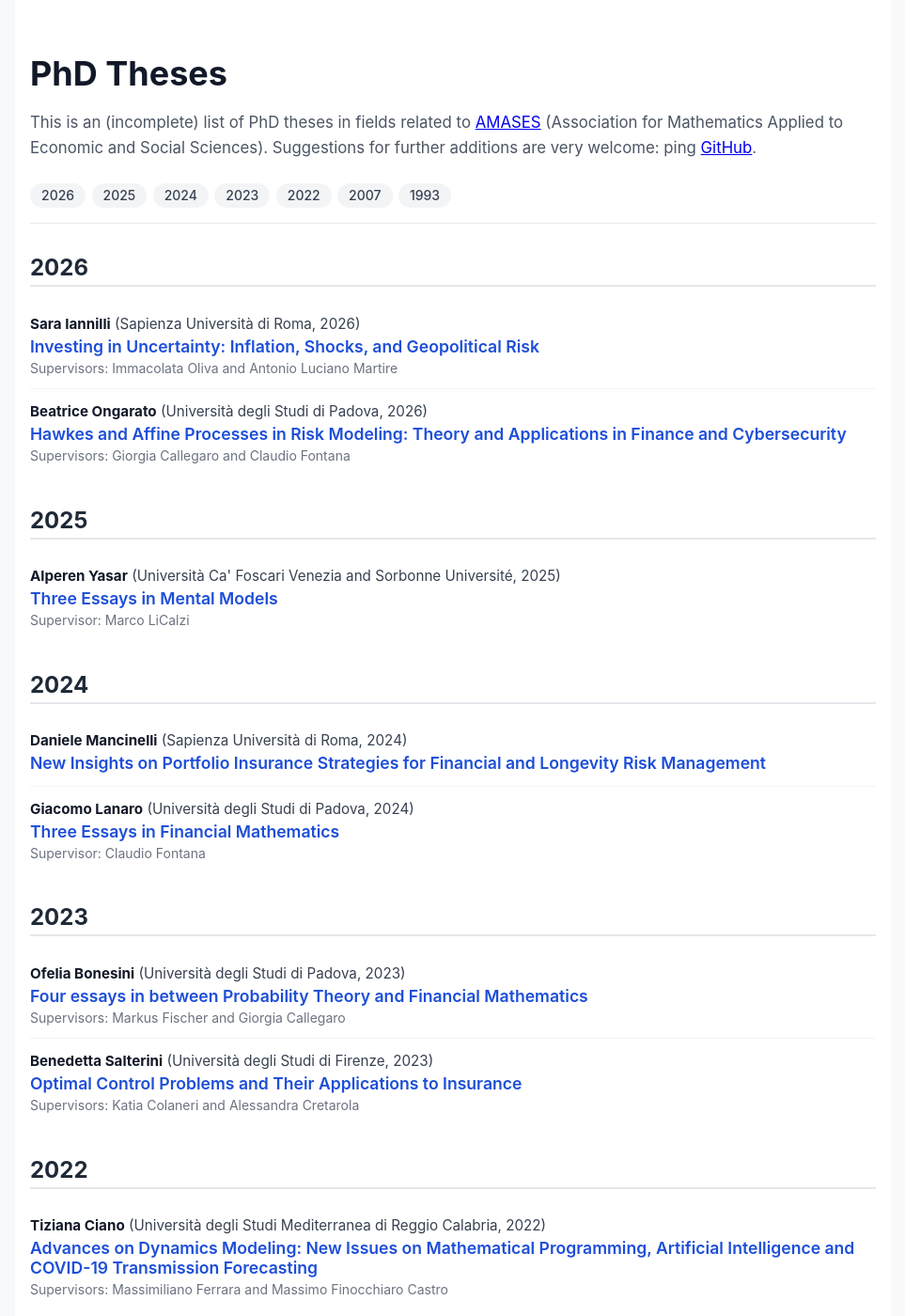
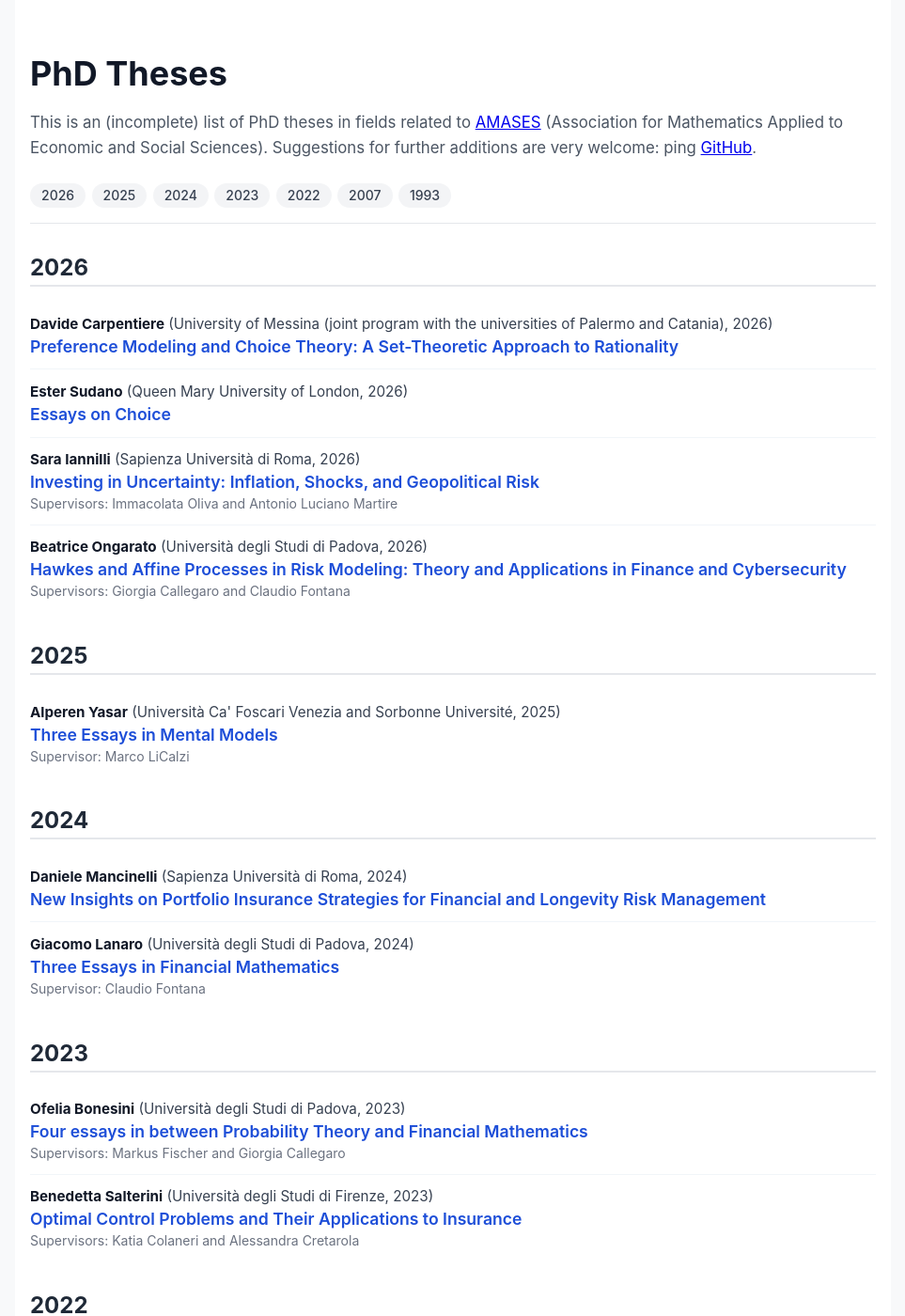
Before and after one commit to mlicalzi/AMASES_theses, a Jekyll site: the page built from index.md, in a window 1280 px wide and 1400 px high. Shown: the whole window at 94% size, without its empty margins (158-1121 px from the left). Built offline with Jekyll 4.4.1, drawn with Linux system fonts in a browser that asks for light colours; some of the changed text lies outside the part shown.

Commit message:
Add files via upload

```diff
--- a/_data/theses.yml
+++ b/_data/theses.yml
@@ -1,3 +1,31 @@
+- name: Angelo Enrico Petralia
+  affiliation: University of Turin and Collegio Carlo Alberto
+  year: 2022
+  url: https://iris.unito.it/retrieve/870a3196-e1b2-4833-90b6-5f7d9d8949a6/Petralia_Phd_thesis.pdf
+  title: "Essays on Bounded Rationality"
+  supervisor:
+    - Paolo Ghirardato
+
+- name: Davide Carpentiere
+  affiliation: University of Messina (joint program with the universities of Palermo and Catania)
+  year: 2026
+  url: https://iris.unito.it/retrieve/870a3196-e1b2-4833-90b6-5f7d9d8949a6/Petralia_Phd_thesis.pdf
+  title: "Preference Modeling and Choice Theory: A Set-Theoretic Approach to Rationality"
+  supervisor:
+    - Patrizia Daniele
+    - Alfio Giarlotta
+    - Stephen Watson
+
+- name: Ester Sudano
+  affiliation: Queen Mary University of London
+  year: 2026
+  url: https://iris.unito.it/retrieve/870a3196-e1b2-4833-90b6-5f7d9d8949a6/Petralia_Phd_thesis.pdf
+  title: "Essays on Choice"
+  supervisor:
+    - Marco Mariotti
+    - Christopher Tyson
+    - Evgenii Safonov
+
 - name: Daniele Mancinelli
   affiliation: Sapienza Università di Roma
   year: 2024
```
